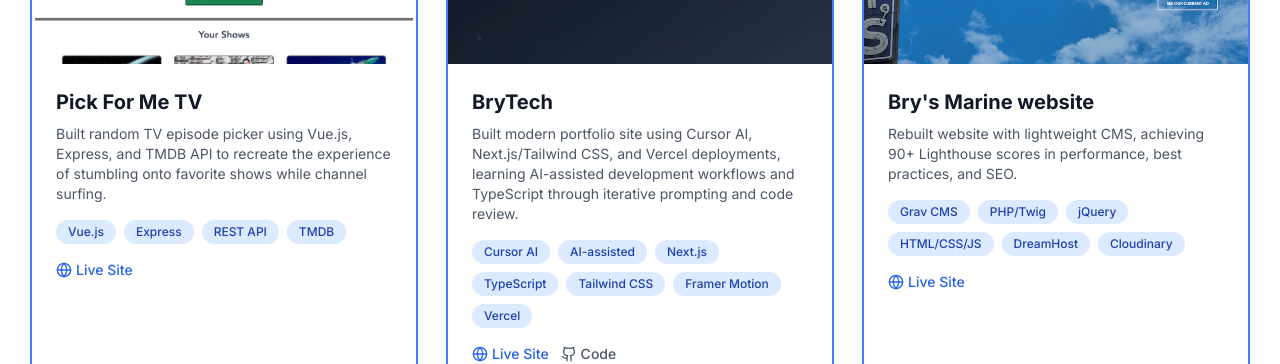
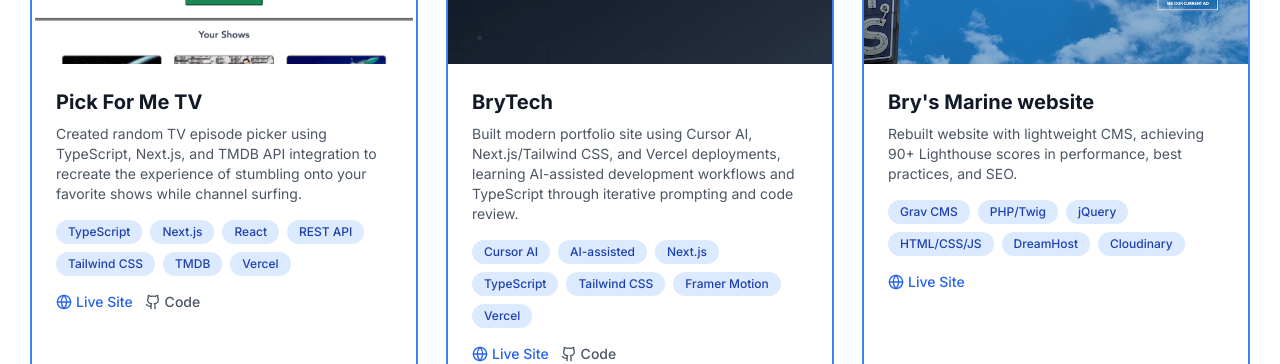
Before and after one commit to dbry23/brytech.dev, a Next.js app: page / in a window 1280 px wide. Shown: the part 7300-7664 px from the top of the page. Built offline with nearby package versions, Linux system fonts and the light colour scheme.

Commit message:
update PickForMe in project experience, update resume

```diff
--- a/components/Projects.tsx
+++ b/components/Projects.tsx
@@ -7,11 +7,11 @@ const Projects = () => {
   const projects = [
     {
       title: 'Pick For Me TV',
-      description: 'Built random TV episode picker using Vue.js, Express, and TMDB API to recreate the experience of stumbling onto favorite shows while channel surfing.',
+      description: 'Created random TV episode picker using TypeScript, Next.js, and TMDB API integration to recreate the experience of stumbling onto your favorite shows while channel surfing.',
       image: '/projects/pick-for-me-tv.gif',
-      technologies: ['Vue.js', 'Express', 'REST API', 'TMDB'],
+      technologies: ['TypeScript', 'Next.js', 'React', 'REST API', 'Tailwind CSS', 'TMDB', 'Vercel'],
       liveUrl: 'https://pickforme.tv',
-      repoUrl: null,
+      repoUrl: 'https://github.com/dbry23/pickforme.tv',
       featured: true
     },
     {
```
Also changed, not shown: 1 other file (tests, documents, lock files or other folders).
